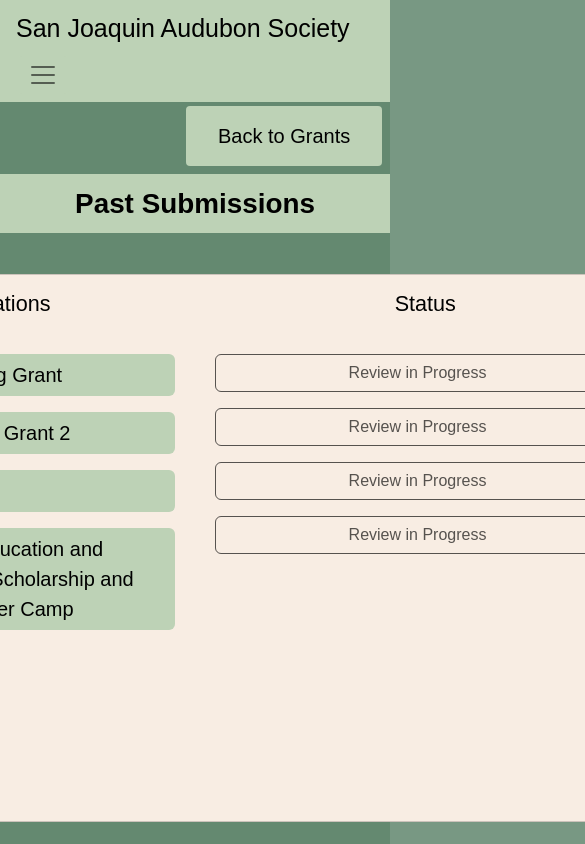
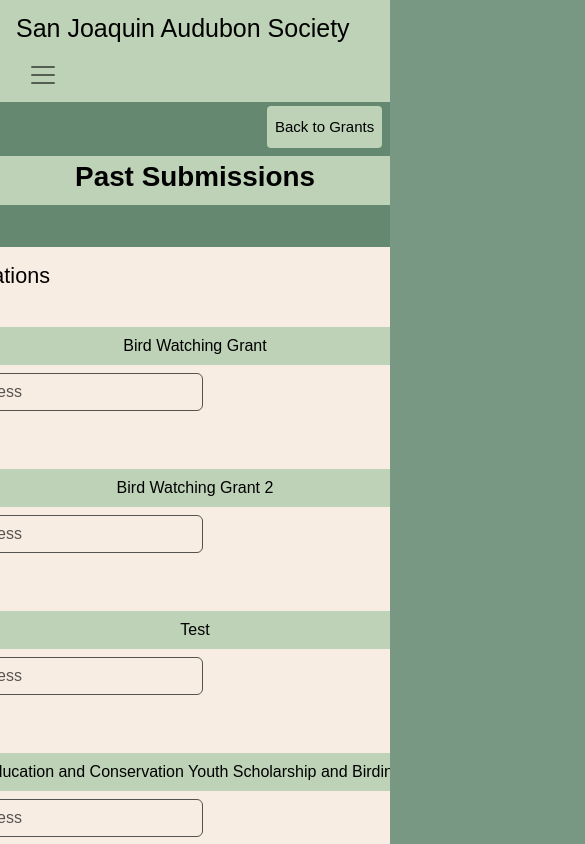
Before and after one commit to Kherbecs/Audubon-Society-Grant-Website, a React (Create React App) app: page /pastsubmissions in a window 390 px wide. Shown: the top 844 px of the page, 585 px wide, since content can reach past the window. Built offline with nearby package versions, Linux system fonts and the light colour scheme.

Commit message:
JIRA #109

```diff
--- a/src/css/PastSubmissions.css
+++ b/src/css/PastSubmissions.css
@@ -1,23 +1,22 @@
-* {
-    font-family: Arial, Helvetica, sans-serif;
+.past-submissions-title {
+    font-weight: bolder;
+    background-color: #BDD2B6;
+    width: 100%;
+    height: 100%;
+ }
+
+.page-content {
+    padding-bottom: 3%;
+    overflow-x: hidden;
 }
 
-/* html, .flex-wrap {
-    background-color: #61876ed9;
-    height: 100%;
-    overflow: hidden;
-} */
-
- h1 {
-    font-weight: bolder !important;
- }
-
 .navbar {
-    background-color: #BDD2B6 !important;
+    background-color: #BDD2B6;
 }
 
  .submission-body {
-    background-color: #F8EDE3 !important;
+    background-color: #F8EDE3;
+    border-width: 0px;
 }
 
 .page-title {
@@ -25,13 +24,15 @@
     margin-bottom: 3%;
     padding-top: 1%;
     padding-bottom: 1%;
-    background-color: #BDD2B6 !important;
+    background-color: #BDD2B6;
 }
 
+/*container*/
 .container {
     display: flex;
     justify-content: center;
 }
+
 
 .vstack {
     width: 50%;
@@ -40,17 +41,19 @@
 .application-headers {
     display:flex;
     justify-content: space-around;
+    border: none;
+
 }
 
 .back-to-grants {
-    background-color: #BDD2B6 !important;
-    border: none !important;
-    color: black !important;
-    padding: 15px 32px !important;
-    text-align: center !important;
-    font-size: 20px !important;
-    cursor: pointer !important;
-    font-family: Arial, Helvetica, sans-serif !important;
+    background-color: #BDD2B6;
+    border: none;
+    color: black;
+    padding: 15px 32px;
+    text-align: center;
+    font-size: 20px;
+    cursor: pointer;
+    font-family: Arial, Helvetica, sans-serif;
     margin-top: 1%;
     margin-bottom: 1%;
 }
@@ -63,12 +66,85 @@
 
 
 .main-card {
-    height: 30rem;
-    max-height: 40rem;
+    height: 35rem;
+    max-height: 60rem;
 }
 
 .applications {
-    background-color: #BDD2B6 !important;
-    color: black !important;
-    border-color: #BDD2B6 !important;
+    background-color: #BDD2B6;
+    color: black;
+    border-color: #BDD2B6;
+    text-decoration: none;
 }
+.applications:hover {
+    color:white;
+}
+
+.mobile-apps {
+    display: none;
+}
+
+/*change back to grants button first*/
+@media screen and (max-width: 992px) {
+     .back-to-grants {
+        font-size: 17px;
+        font-family: Arial, Helvetica, sans-serif;
+     }
+}
+
+@media screen and (max-width: 768px) {
+    .back-to-grants {
+        font-size: 15px;
+        font-family: Arial, Helvetica, sans-serif;
+        padding: 10px 27px;
+    }
+    /*wrap*/
+    .vstack {
+        width: 100%;
+    }
+
+    .app-status {
+        width: 50%;
+        display: flex;
+        margin-bottom: 2%;
+    }
+    .main-card {
+        overflow: hidden;
+        max-height: 100rem;
+        height: 45rem;
+    }
+
+    .desktop-apps {
+        display: none;
+
+    }
+    .mobile-apps {
+        display: unset;
+    }
+
+    .btn-space {
+        margin-bottom: 50%;
+    }
+}
+
+@media screen and (max-width: 416px) {
+    .back-to-grants {
+        font-size: 15px;
+        font-family: Arial, Helvetica, sans-serif;
+        padding: 10px 27px;
+        padding-left: 8px;
+        padding-right: 8px;
+    }
+
+    .main-card {
+        display: flex;
+        flex-wrap: wrap;
+        justify-content: center;
+        height: 60rem;
+    }
+    .desktop-apps {
+        display: none;
+
+    }
+
+}
--- a/src/pages/PastSubmissions.js
+++ b/src/pages/PastSubmissions.js
@@ -4,38 +4,49 @@
 
 export function PastSubmissions() {
     return (
-        <div class="flex-wrap">
+        <div class="flex-wrap page-content">
             <div class="col">
                 <a class="btn btn-nav btn-sm btn-success back-to-grants" href="/grantselection">Back to Grants</a>
             </div>
 
             <div class="mx-auto text-center page-title">
-                <div class="row">
-                    <div class="container">
-                        <h1>Past Submissions</h1>
-                    </div>
-                </div>
+                <h1 class="past-submissions-title">Past Submissions</h1>
             </div>
 
-            <div class="container">
+            <div class="container container-content">
                 <div class="col-8 card submission-body">
+
                     <div class="hstack application-headers p-3">
                             <h4>Applications</h4>
                             <h4>Status</h4>
                     </div>
-                    <div class="card-body row main-card">
-                    <div class="vstack col-6">
-                            <button class="btn btn-success m-2 applications">Bird Watching Grant</button>
-                            <button class="btn btn-success m-2 applications">Bird Watching Grant 2</button>
-                            <button class="btn btn-success m-2 applications">Test</button>
-                            <button class="btn btn-success m-2 applications">Environmental Education and Conservation Youth Scholarship and Birding Summer Camp </button>
+
+                    <div class="card-body row main-card desktop-apps">
+                        <div class="vstack col-6">
+                            <a href="/subappform" class="btn btn-success m-2 applications" role="button">Bird Watching Grant</a>
+                            <a href="#link" class="btn btn-success m-2 applications" role="button">Bird Watching Grant 2</a>
+                            <a href="#link" class="btn btn-success m-2 applications" role="button">Test</a>
+                            <a href="#link" class="btn btn-success m-2 applications" role="button">Environmental Education and Conservation Youth Scholarship and Birding Summer Camp</a>
                         </div>
 
-                        <div class="vstack col-4 application-status">
-                            <div class="btn btn m-2 disabled">Review in Progress</div>
-                            <div class="btn m-2 disabled">Review in Progress</div>
-                            <div class="btn m-2 disabled">Review in Progress</div>
-                            <div class="btn m-2 disabled">Review in Progress</div>
+                        <div class="vstack col-4">
+                            <div class="btn btn m-2 disabled app-status">Review in Progress</div>
+                            <div class="btn m-2 disabled app-status">Review in Progress</div>
+                            <div class="btn m-2 disabled app-status">Review in Progress</div>
+                            <div class="btn m-2 disabled app-status">Review in Progress</div>
+                        </div>
+                    </div>
+
+                    <div class="card-body row main-card mx-auto mobile-apps btn-toolbar">
+                        <div class="vstack col-6">
+                            <a href="#link" class="btn btn-success m-6 applications" role="button">Bird Watching Grant</a>
+                            <div class="btn btn m-2 disabled app-status mb-5">Review in Progress</div>
+                            <a href="#link" class="btn btn-success m-6 applications" role="button">Bird Watching Grant 2</a>
+                            <div class="btn btn m-2 disabled app-status mb-5">Review in Progress</div>
+                            <a href="#link" class="btn btn-success m-6 applications" role="button">Test</a>
+                            <div class="btn btn m-2 disabled app-status mb-5">Review in Progress</div>
+                            <a href="#link" class="btn btn-success m-6 applications" role="button">Environmental Education and Conservation Youth Scholarship and Birding Summer Camp</a>
+                            <div class="btn btn m-2 disabled app-status mb-5">Review in Progress</div>
                         </div>
                     </div>
                 </div>
```
